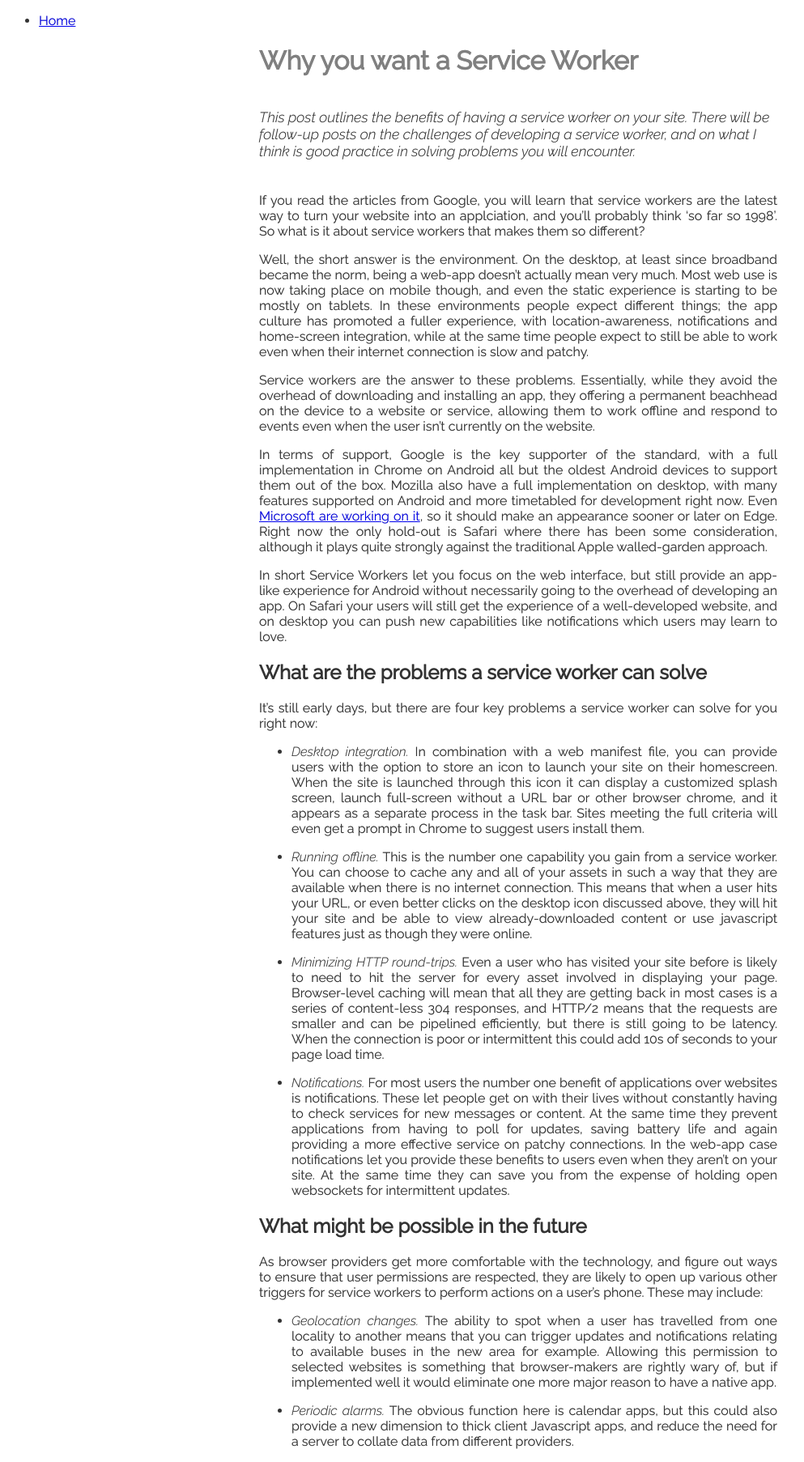
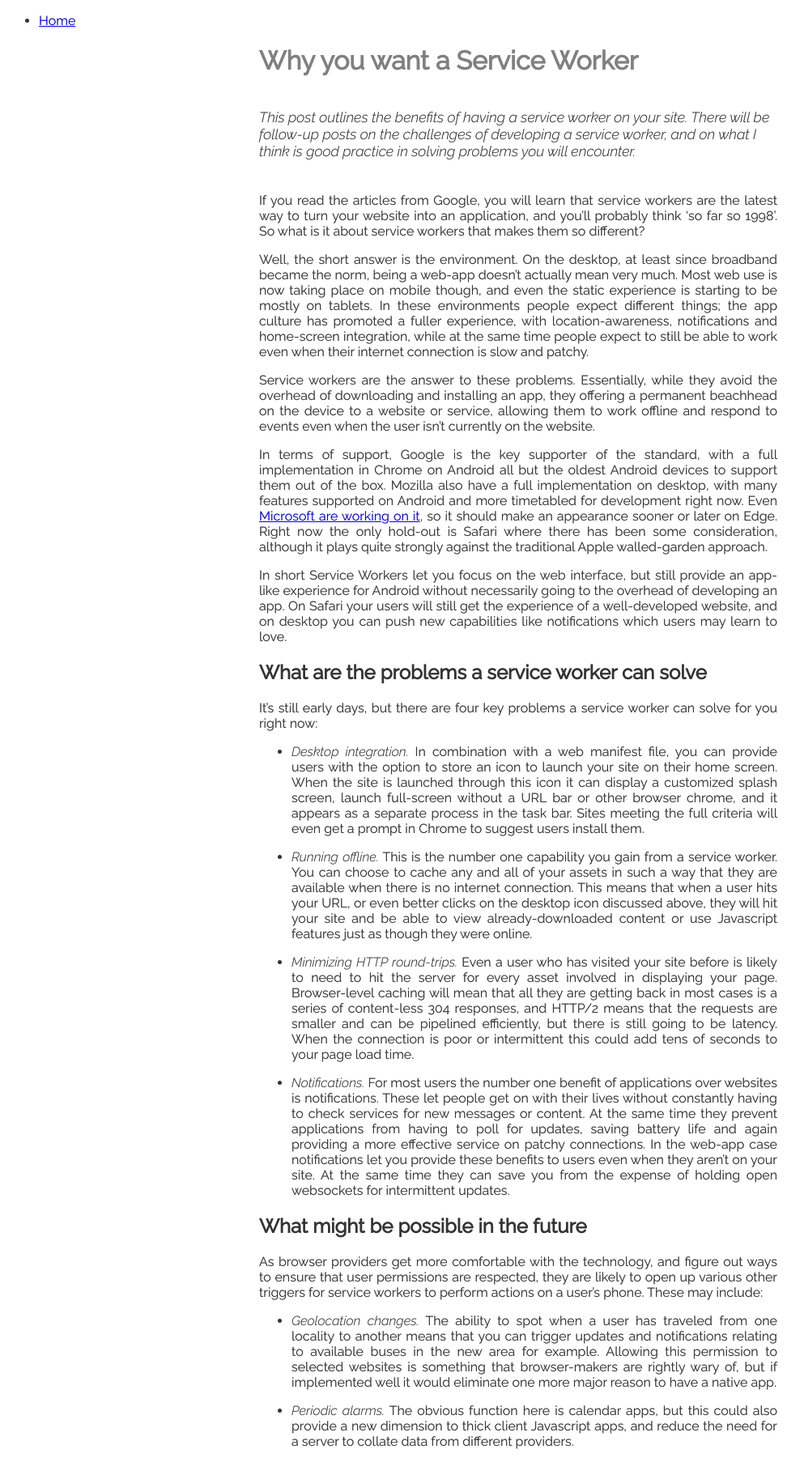
Before and after one commit to notak/notak.github.io, a Jekyll site: the page built from _posts/2016-05-19-service-workers.md, in a window 1280 px wide. Shown: the whole page at 81% size, without its empty margins (0-993 px from the left). Built offline with Jekyll 4.4.1, drawn with Linux system fonts in a browser that asks for light colours.

Commit message:
spelling

```diff
--- a/_posts/2016-05-19-service-workers.md
+++ b/_posts/2016-05-19-service-workers.md
@@ -7,7 +7,7 @@ layout: default
 
 ###### This post outlines the benefits of having a service worker on your site. There will be follow-up posts on the challenges of developing a service worker, and on what I think is good practice in solving problems you will encounter.
 
-If you read the articles from Google, you will learn that service workers are the latest way to turn your website into an applciation, and you'll probably think &lsquo;so far so 1998&rsquo;. So what is it about service workers that makes them so different?
+If you read the articles from Google, you will learn that service workers are the latest way to turn your website into an application, and you'll probably think &lsquo;so far so 1998&rsquo;. So what is it about service workers that makes them so different?
 
 Well, the short answer is the environment. On the desktop, at least since broadband became the norm, being a web-app doesn't actually mean very much. Most web use is now taking place on mobile though, and even the static experience is starting to be mostly on tablets. In these environments people expect different things; the app culture has promoted a fuller experience, with location-awareness, notifications and home-screen integration, while at the same time people expect to still be able to work even when their internet connection is slow and patchy.
 
@@ -21,11 +21,11 @@ In short Service Workers let you focus on the web interface, but still provide a
 
 It's still early days, but there are four key problems a service worker can solve for you right now:
 
-- *Desktop integration.* In combination with a web manifest file, you can provide users with the option to store an icon to launch your site on their homescreen. When the site is launched through this icon it can display a customized splash screen, launch full-screen without a URL bar or other browser chrome, and it appears as a separate process in the task bar. Sites meeting the full criteria will even get a prompt in Chrome to suggest users install them.
+- *Desktop integration.* In combination with a web manifest file, you can provide users with the option to store an icon to launch your site on their home screen. When the site is launched through this icon it can display a customized splash screen, launch full-screen without a URL bar or other browser chrome, and it appears as a separate process in the task bar. Sites meeting the full criteria will even get a prompt in Chrome to suggest users install them.
 
-- *Running offline.* This is the number one capability you gain from a service worker. You can choose to cache any and all of your assets in such a way that they are available when there is no internet connection. This means that when a user hits your URL, or even better clicks on the desktop icon discussed above, they will hit your site and be able to view already-downloaded content or use javascript features just as though they were online.
+- *Running offline.* This is the number one capability you gain from a service worker. You can choose to cache any and all of your assets in such a way that they are available when there is no internet connection. This means that when a user hits your URL, or even better clicks on the desktop icon discussed above, they will hit your site and be able to view already-downloaded content or use Javascript features just as though they were online.
 
-- *Minimizing HTTP round-trips.* Even a user who has visited your site before is likely to need to hit the server for every asset involved in displaying your page. Browser-level caching will mean that all they are getting back in most cases is a series of content-less 304 responses, and HTTP/2 means that the requests are smaller and can be pipelined efficiently, but there is still going to be latency. When the connection is poor or intermittent this could add 10s of seconds to your page load time.
+- *Minimizing HTTP round-trips.* Even a user who has visited your site before is likely to need to hit the server for every asset involved in displaying your page. Browser-level caching will mean that all they are getting back in most cases is a series of content-less 304 responses, and HTTP/2 means that the requests are smaller and can be pipelined efficiently, but there is still going to be latency. When the connection is poor or intermittent this could add tens of seconds to your page load time.
 
 - *Notifications.* For most users the number one benefit of applications over websites is notifications. These let people get on with their lives without constantly having to check services for new messages or content. At the same time they prevent applications from having to poll for updates, saving battery life and again providing a more effective service on patchy connections. In the web-app case notifications let you provide these benefits to users even when they aren't on your site. At the same time they can save you from the expense of holding open websockets for intermittent updates.
 
@@ -33,6 +33,6 @@ It's still early days, but there are four key problems a service worker can solv
 
 As browser providers get more comfortable with the technology, and figure out ways to ensure that user permissions are respected, they are likely to open up various other triggers for service workers to perform actions on a user's phone. These may include:
 
-- *Geolocation changes.* The ability to spot when a user has travelled from one locality to another means that you can trigger updates and notifications relating to available buses in the new area for example. Allowing this permission to selected websites is something that browser-makers are rightly wary of, but if implemented well it would eliminate one more major reason to have a native app.
+- *Geolocation changes.* The ability to spot when a user has traveled from one locality to another means that you can trigger updates and notifications relating to available buses in the new area for example. Allowing this permission to selected websites is something that browser-makers are rightly wary of, but if implemented well it would eliminate one more major reason to have a native app.
 
 - *Periodic alarms.* The obvious function here is calendar apps, but this could also provide a new dimension to thick client Javascript apps, and reduce the need for a server to collate data from different providers.
```
